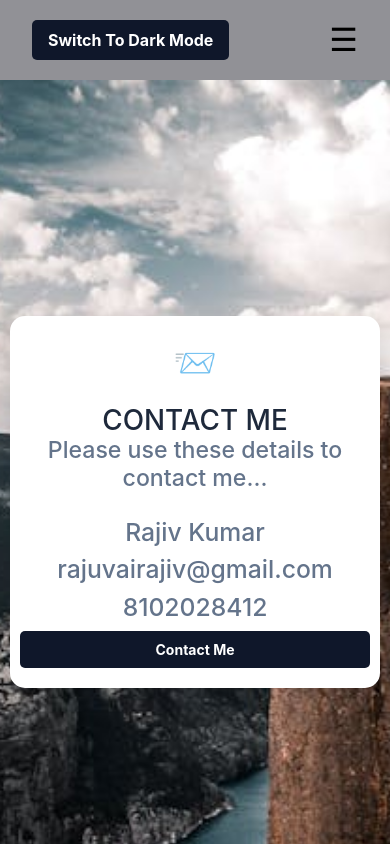
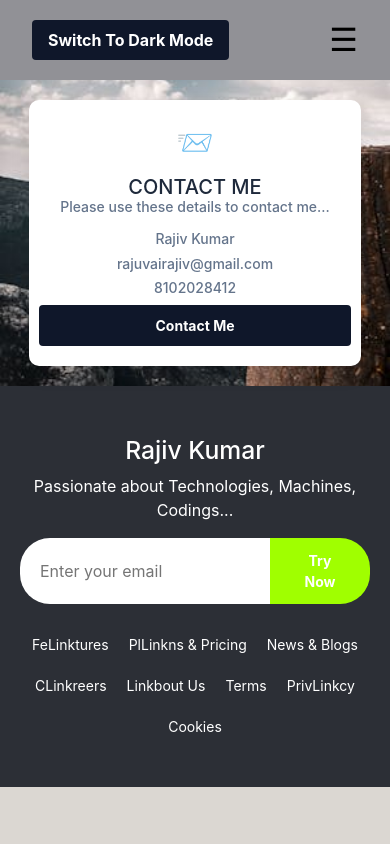
Before and after one commit to rajuvairajiv/Collage-React, a React (Create React App) app: page /contact in a window 390 px wide. Shown: the top 844 px of the page. Built offline with nearby package versions, Linux system fonts and the light colour scheme.

Commit message:
Update Contact.css

```diff
--- a/src/styles/Contact.css
+++ b/src/styles/Contact.css
@@ -97,19 +97,41 @@ button:hover {
     }
 }
 
-/* Very small devices */
+/* Small Mobile Screens - Extra Adjustments */
 @media (max-width: 480px) {
+
+    .form1 {
+        padding: 20px;
+        min-height: auto;
+    }
+
     .form1-card {
         width: 95%;
         padding: 20px 10px;
+        border-radius: 10px;
     }
 
     .form1-icon {
-        font-size: 35px;
+        font-size: 30px;
+        margin-bottom: 10px;
+    }
+
+    h1 {
+        font-size: 20px;
+    }
+
+    h3 {
+        font-size: 14px;
+        margin-bottom: 15px;
+    }
+
+    form h2 {
+        font-size: 14px;
     }
 
     button {
-        padding: 8px;
+        padding: 10px;
         font-size: 14px;
+        border-radius: 4px;
     }
 }
```
